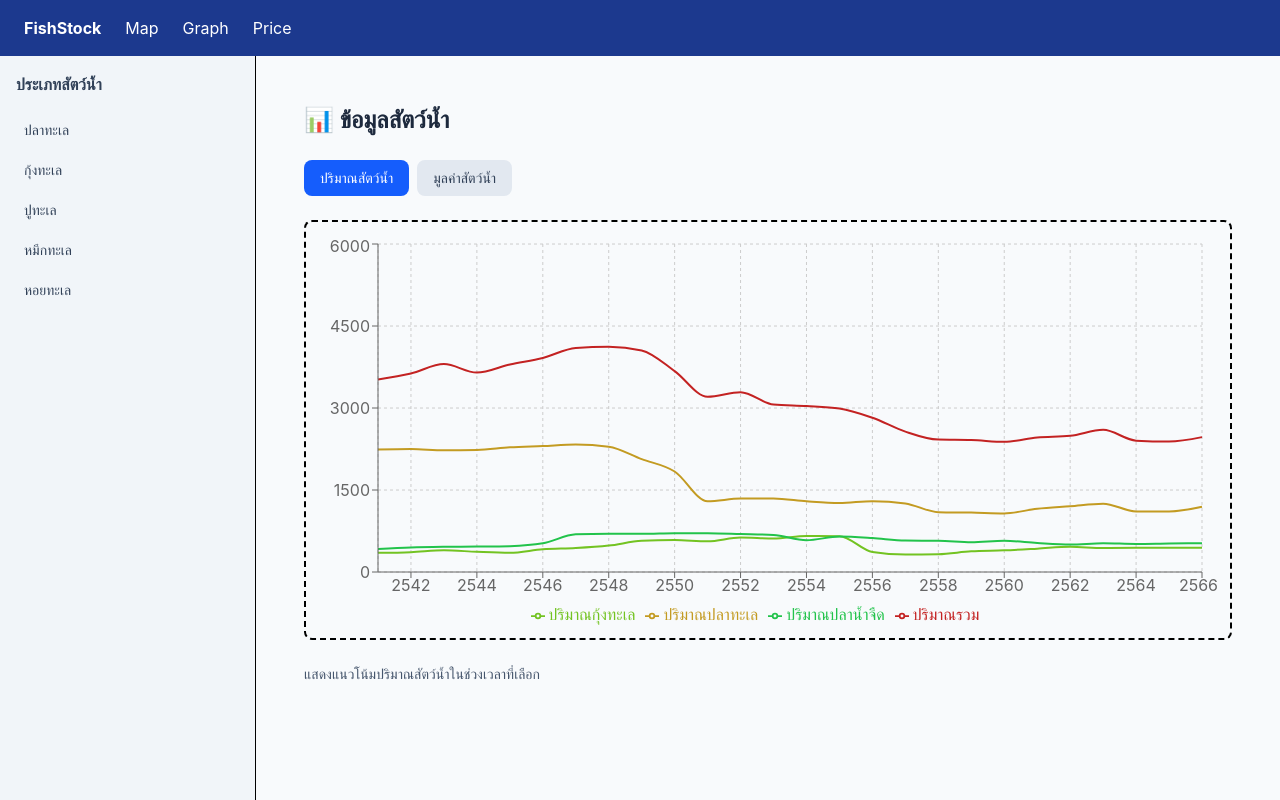
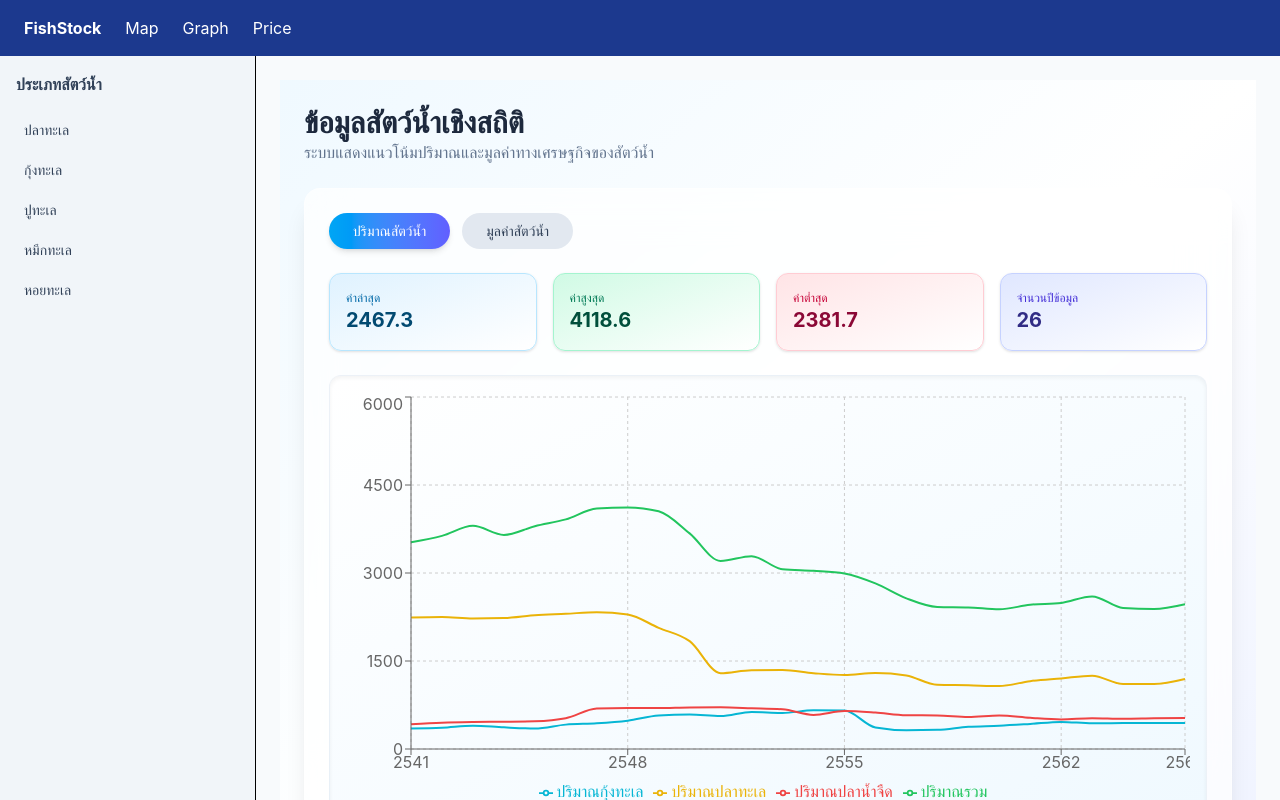
Before and after one commit to Amnat2005/FishStock, a React (Vite) app: page /graph in a window 1280 px wide. Built offline with nearby package versions, Linux system fonts and the light colour scheme; the HTML template or start-up script is replaced by a standard one.

Commit message:
Update Graph page

```diff
--- a/src/components/FishLineChart.jsx
+++ b/src/components/FishLineChart.jsx
@@ -1,36 +1,53 @@
 import {
-  ResponsiveContainer,
   LineChart,
   Line,
   XAxis,
   YAxis,
+  CartesianGrid,
   Tooltip,
   Legend,
-  CartesianGrid,
+  ResponsiveContainer,
 } from "recharts";
 
-export default function FishLineChart({ data, seriesKeys }) {
+function FishLineChart({ data, seriesKeys }) {
+
+  const formattedData = data.map(d => ({
+    ...d,
+    ปี: Number(d["ปี"])
+  }));
+
+  const colors = ["#22c55e", "#eab308", "#06b6d4", "#ef4444"];
+
   return (
-    <div className="w-full h-full">
     <ResponsiveContainer width="100%" height="100%">
-        <LineChart data={data} margin={{ top: 10, right: 16, left: 0, bottom: 0 }}>
+      <LineChart data={formattedData}>
         <CartesianGrid strokeDasharray="3 3" />
-          <XAxis dataKey="ปี" />
+
+        <XAxis
+          dataKey="ปี"
+          type="number"
+          domain={["dataMin", "dataMax"]}
+          interval={0}
+        />
+
         <YAxis />
+
         <Tooltip />
         <Legend />
-          {seriesKeys.map((k, i) => (
+
+        {seriesKeys.map((key, index) => (
           <Line
-              key={k}
+            key={key}
             type="monotone"
-              dataKey={k}
+            dataKey={key}
+            stroke={colors[index]}
+            strokeWidth={2}
             dot={false}
-              strokeWidth={2}
-              stroke={`hsl(${(i * 45) % 360} 70% 45%)`}
           />
         ))}
       </LineChart>
     </ResponsiveContainer>
-    </div>
   );
 }
+
+export default FishLineChart;
--- a/src/pages/GraphPage.jsx
+++ b/src/pages/GraphPage.jsx
@@ -3,13 +3,11 @@ import useCsv from "../hooks/useCsv";
 import FishLineChart from "../components/FishLineChart";
 
 function GraphPage() {
-  const [mode, setMode] = useState("quantity"); // quantity | value
+  const [mode, setMode] = useState("quantity");
 
-  // โหลด CSV
   const { data: qtyData, error: qtyErr } = useCsv("/data/2.dofd07_05_0101_02_q.csv");
   const { data: valData, error: valErr } = useCsv("/data/2.dofd07_05_0101_02_v.csv");
 
-  // คีย์ “ตรงกับหัวคอลัมน์ CSV ของคุณ”
   const QTY_KEYS = [
     "ปริมาณรวม",
     "ปริมาณปลาทะเล",
@@ -29,18 +27,48 @@ function GraphPage() {
   const err = isQty ? qtyErr : valErr;
   const keys = isQty ? QTY_KEYS : VALUE_KEYS;
 
+  const latest =
+    data.length > 0 ? data[data.length - 1][keys[0]] : "-";
+
+  const max =
+    data.length > 0
+      ? Math.max(...data.map((d) => Number(d[keys[0]])))
+      : "-";
+
+  const min =
+    data.length > 0
+      ? Math.min(...data.map((d) => Number(d[keys[0]])))
+      : "-";
+
   return (
-    <div className="p-6 space-y-6">
-      {/* Title */}
-      <h1 className="text-2xl font-bold text-slate-800">📊 ข้อมูลสัตว์น้ำ</h1>
+    <div className="min-h-screen flex flex-col gap-6 p-6
+      bg-gradient-to-br from-sky-50 via-white to-indigo-50">
 
-      {/* Toggle Buttons */}
-      <div className="flex gap-2">
+      {/* Header */}
+      <div>
+        <h1 className="text-3xl font-bold text-slate-800">
+          ข้อมูลสัตว์น้ำเชิงสถิติ
+        </h1>
+        <p className="text-slate-500">
+          ระบบแสดงแนวโน้มปริมาณและมูลค่าทางเศรษฐกิจของสัตว์น้ำ
+        </p>
+      </div>
+
+      {/* Main Card */}
+      <div
+        className="rounded-2xl
+        bg-white/70 backdrop-blur-xl
+        border border-white/40
+        shadow-xl p-6"
+      >
+        {/* Toggle */}
+        <div className="flex gap-3 mb-6">
           <button
             onClick={() => setMode("quantity")}
-          className={`px-4 py-2 rounded-lg text-sm font-medium transition ${
+            className={`px-6 py-2 rounded-full text-sm font-medium transition-all duration-300
+              ${
                 mode === "quantity"
-              ? "bg-blue-600 text-white"
+                  ? "bg-gradient-to-r from-sky-500 to-indigo-500 text-white shadow-md"
                   : "bg-slate-200 text-slate-700 hover:bg-slate-300"
               }`}
           >
@@ -49,9 +77,10 @@ function GraphPage() {
 
           <button
             onClick={() => setMode("value")}
-          className={`px-4 py-2 rounded-lg text-sm font-medium transition ${
+            className={`px-6 py-2 rounded-full text-sm font-medium transition-all duration-300
+              ${
                 mode === "value"
-              ? "bg-blue-600 text-white"
+                  ? "bg-gradient-to-r from-sky-500 to-indigo-500 text-white shadow-md"
                   : "bg-slate-200 text-slate-700 hover:bg-slate-300"
               }`}
           >
@@ -59,30 +88,65 @@ function GraphPage() {
           </button>
         </div>
 
-      {/* Graph Area */}
-      <div className="h-[420px] border-2 border-dashed rounded-lg bg-slate-50 p-3">
+        {/* Summary Cards */}
+        <div className="grid grid-cols-2 md:grid-cols-4 gap-4 mb-6">
+
+          <div className="bg-gradient-to-br from-sky-100 to-white rounded-xl p-4 shadow-sm border border-sky-200">
+            <p className="text-xs text-sky-700">ค่าล่าสุด</p>
+            <p className="text-xl font-bold text-sky-900">{latest}</p>
+          </div>
+
+          <div className="bg-gradient-to-br from-emerald-100 to-white rounded-xl p-4 shadow-sm border border-emerald-200">
+            <p className="text-xs text-emerald-700">ค่าสูงสุด</p>
+            <p className="text-xl font-bold text-emerald-900">{max}</p>
+          </div>
+
+          <div className="bg-gradient-to-br from-rose-100 to-white rounded-xl p-4 shadow-sm border border-rose-200">
+            <p className="text-xs text-rose-700">ค่าต่ำสุด</p>
+            <p className="text-xl font-bold text-rose-900">{min}</p>
+          </div>
+
+          <div className="bg-gradient-to-br from-indigo-100 to-white rounded-xl p-4 shadow-sm border border-indigo-200">
+            <p className="text-xs text-indigo-700">จำนวนปีข้อมูล</p>
+            <p className="text-xl font-bold text-indigo-900">
+              {data.length}
+            </p>
+          </div>
+
+        </div>
+
+        {/* Graph Area (แก้ปัญหา ResponsiveContainer แล้ว) */}
+        <div className="h-[450px] w-full rounded-xl
+          bg-gradient-to-br from-white to-sky-50
+          p-4 border border-slate-200/50 shadow-inner">
+
+          <div className="w-full h-full">
+
             {err ? (
-          <div className="text-red-600">
+              <div className="text-red-600 text-sm">
                 โหลดกราฟไม่สำเร็จ: {err}
-            <div className="text-sm text-slate-600 mt-2">
-              เช็คว่าไฟล์อยู่ที่ public/data และเปิด /data/value.csv ได้
-            </div>
               </div>
             ) : data.length === 0 ? (
-          <div className="h-full flex items-center justify-center text-slate-600">
+              <div className="h-full flex items-center justify-center text-slate-500">
                 กำลังโหลดข้อมูล...
               </div>
             ) : (
               <FishLineChart data={data} seriesKeys={keys} />
             )}
+
+          </div>
         </div>
 
         {/* Description */}
-      <p className="text-sm text-slate-600">
+        <div className="mt-6 text-sm text-slate-600 flex items-center gap-2">
+          <span className="text-lg">📈</span>
+          <span>
             {mode === "quantity"
-          ? "แสดงแนวโน้มปริมาณสัตว์น้ำในช่วงเวลาที่เลือก"
-          : "แสดงมูลค่าทางเศรษฐกิจของสัตว์น้ำในช่วงเวลาที่เลือก"}
-      </p>
+              ? "แนวโน้มปริมาณสัตว์น้ำในช่วงหลายปีที่ผ่านมา"
+              : "แนวโน้มมูลค่าทางเศรษฐกิจของสัตว์น้ำในช่วงหลายปีที่ผ่านมา"}
+          </span>
+        </div>
+      </div>
     </div>
   );
 }
```
Lines whose indentation alone changed are shown as unchanged.
